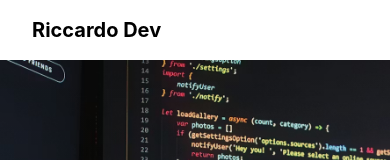
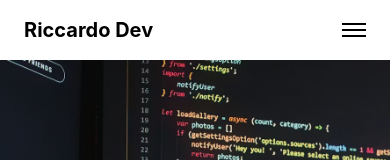
Before and after one commit to richcardo/Portfolio, a React (Vite) app: page / in a window 390 px wide. Shown: the top 160 px of the page. Built offline with nearby package versions, Linux system fonts and the light colour scheme.

Commit message:
navbar responsive

```diff
--- a/src/Components/Navbar.tsx
+++ b/src/Components/Navbar.tsx
@@ -1,10 +1,16 @@
+import { useState } from "react";
 import { Link } from "react-router-dom";
 
 function Navbar() {
+  const [isOpen, setIsOpen] = useState(false);
+
   return (
-    <nav className="w-full flex justify-between items-center px-8 py-4 shadow-md bg-white z-50">
+    <nav className="w-full bg-white shadow-md z-50">
+      <div className="max-w-6xl mx-auto px-6 py-4 flex justify-between items-center">
+        {/* Logo */}
         <h1 className="text-xl font-bold">Riccardo Dev</h1>
 
+        {/* Desktop Menu */}
         <ul className="hidden md:flex space-x-8">
           <li>
             <Link to="/" className="hover:text-blue-500">
@@ -17,6 +23,35 @@ function Navbar() {
             </Link>
           </li>
         </ul>
+
+        {/* Hamburger Button */}
+        <button
+          className="md:hidden flex flex-col gap-1"
+          onClick={() => setIsOpen(!isOpen)}
+        >
+          <span className="w-6 h-0.5 bg-black"></span>
+          <span className="w-6 h-0.5 bg-black"></span>
+          <span className="w-6 h-0.5 bg-black"></span>
+        </button>
+      </div>
+
+      {/* Mobile Menu */}
+      {isOpen && (
+        <div className="md:hidden bg-white px-6 pb-6">
+          <ul className="flex flex-col space-y-4">
+            <li>
+              <Link to="/" onClick={() => setIsOpen(false)}>
+                Home
+              </Link>
+            </li>
+            <li>
+              <Link to="/contact" onClick={() => setIsOpen(false)}>
+                Contatti
+              </Link>
+            </li>
+          </ul>
+        </div>
+      )}
     </nav>
   );
 }
```
Lines whose indentation alone changed are shown as unchanged.
